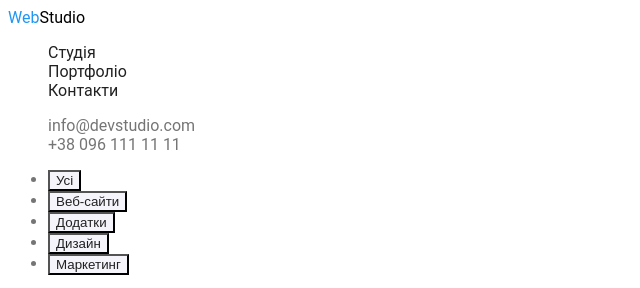
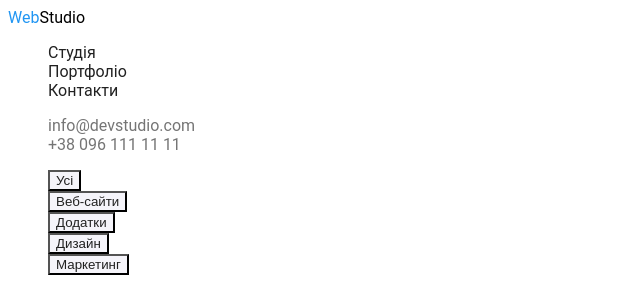
Before and after one commit to Anastasiia-Berehovykh/goit-markup-hw-02, a plain HTML site: page portfolio.html in a window 1280 px wide. Shown: the top 288 px of the page, 0-640 px from the left. Drawn offline with Linux system fonts and the light colour scheme.

Commit message:
button decoretion

```diff
--- a/css/styles.css
+++ b/css/styles.css
@@ -88,6 +88,9 @@ color: #FFFFFF;
     color:var(--white) ;
     background-color:var(--accent) ;
 }
+.button-nav{
+    list-style-type: none;
+}
 
 
 /* section-title */
```
